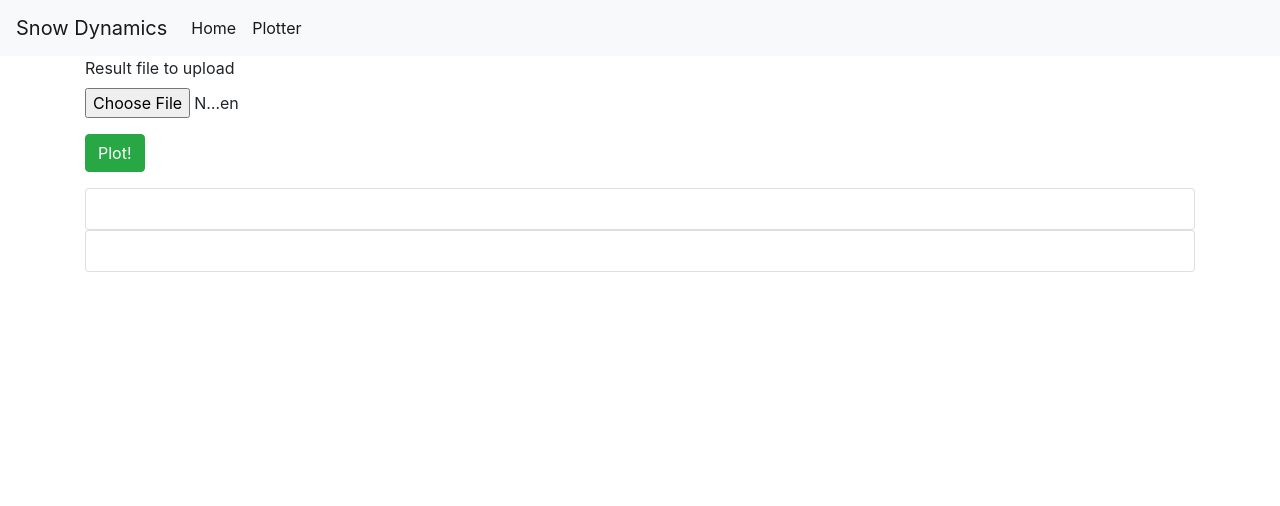
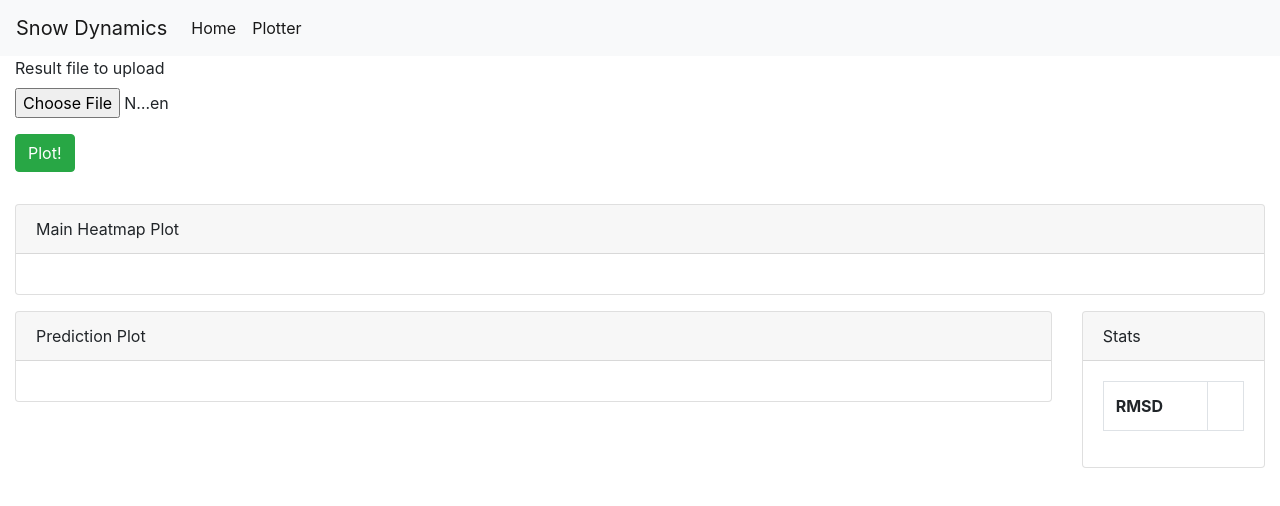
Before and after one commit to andersro93/School.ICT441.HydroPlotter, an Angular app: page /plotter in a window 1280 px wide. Shown: the top 506 px of the page. Built offline with nearby package versions, Linux system fonts and the light colour scheme.

Commit message:
Added some calculated stats for RootMeanSquareError Cleaned up the design Set the page to use full width instead of a small portion, it makes the graphs more visible

```diff
--- a/src/app/app.component.html
+++ b/src/app/app.component.html
@@ -1,5 +1,5 @@
 <app-navigation></app-navigation>
 
-<div class="container container-fluid">
+<div class="container-fluid">
   <router-outlet></router-outlet>
 </div>
--- a/src/app/app.module.ts
+++ b/src/app/app.module.ts
@@ -13,6 +13,7 @@ import {appRoutes} from './app.routes';
 import { PageNotFoundComponent } from './page-not-found/page-not-found.component';
 import { MainPlotComponent } from './plotter/main-plot/main-plot.component';
 import { PredictionPlotComponent } from './plotter/prediction-plot/prediction-plot.component';
+import { StatsComponent } from './plotter/stats/stats.component';
 
 
 @NgModule({
@@ -23,7 +24,8 @@ import { PredictionPlotComponent } from './plotter/prediction-plot/prediction-pl
     PlotterComponent,
     PageNotFoundComponent,
     MainPlotComponent,
-    PredictionPlotComponent
+    PredictionPlotComponent,
+    StatsComponent
   ],
   imports: [
     BrowserModule,
--- a/src/app/plotter/main-plot/main-plot.component.html
+++ b/src/app/plotter/main-plot/main-plot.component.html
@@ -1,4 +1,7 @@
 <div class="card">
+  <div class="card-header">
+    Main Heatmap Plot
+  </div>
   <div class="card-body">
     <div id="main_plot"></div>
   </div>
--- a/src/app/plotter/plotter.component.html
+++ b/src/app/plotter/plotter.component.html
@@ -14,13 +14,16 @@
   </form>
 </div>
 
-<div class="row">
+<div class="row mt-3">
   <div class="col-md-12">
     <app-main-plot [PlotEvent]="this.PlotEvent"></app-main-plot>
   </div>
 </div>
-<div class="row">
-  <div class="col-md-12">
+<div class="row mt-3">
+  <div class="col-md-10">
     <app-prediction-plot [PlotEvent]="this.PlotEvent"></app-prediction-plot>
   </div>
+  <div class="col-md-2">
+    <app-stats [PlotEvent]="this.PlotEvent"></app-stats>
+  </div>
 </div>
--- a/src/app/plotter/plotter.component.ts
+++ b/src/app/plotter/plotter.component.ts
@@ -70,7 +70,5 @@ export class PlotterComponent implements OnInit {
     this.PlotEvent.emit({
       PlotData: plotData
     });
-
-    console.log(plotData);
   }
 }
--- a/src/app/plotter/prediction-plot/prediction-plot.component.html
+++ b/src/app/plotter/prediction-plot/prediction-plot.component.html
@@ -1,4 +1,7 @@
 <div class="card">
+  <div class="card-header">
+    Prediction Plot
+  </div>
   <div class="card-body">
     <div id="prediction_plot"></div>
   </div>
--- a/src/app/plotter/prediction-plot/prediction-plot.component.ts
+++ b/src/app/plotter/prediction-plot/prediction-plot.component.ts
@@ -13,8 +13,6 @@ export class PredictionPlotComponent implements OnInit, OnDestroy {
   @Input() private PlotEvent: EventEmitter<PlotdataEvent>;
 
   private PlotData: Plotdata;
-
-  private Layout;
 
   private series: any[];
 
@@ -33,8 +31,6 @@ export class PredictionPlotComponent implements OnInit, OnDestroy {
   }
 
   private runPlotting() {
-    this.createLayoutArray();
-
     this.createSeries();
 
     this.plotTheData();
@@ -65,10 +61,6 @@ export class PredictionPlotComponent implements OnInit, OnDestroy {
     this.series = [observations, predictions];
   }
 
-  private createLayoutArray(): void {
-
-  }
-
   private plotTheData(): void {
     // noinspection TypeScriptValidateTypes
     Plotly.newPlot('prediction_plot', this.series);
--- /dev/null
+++ b/src/app/plotter/stats/stats.component.html
@@ -0,0 +1,19 @@
+<div class="card">
+  <div class="card-header">
+    Stats
+  </div>
+  <div class="card-body">
+    <table class="table table-bordered">
+      <tbody>
+        <tr>
+          <th>
+            RMSD
+          </th>
+          <td>
+            {{ RootMinSquareError }}
+          </td>
+        </tr>
+      </tbody>
+    </table>
+  </div>
+</div>
--- /dev/null
+++ b/src/app/plotter/stats/stats.component.ts
@@ -0,0 +1,49 @@
+import {Component, EventEmitter, Input, OnDestroy, OnInit} from '@angular/core';
+import {Plotdata} from '../../_models/plotdata';
+import {PlotdataEvent} from '../../_events/plotdataEvent';
+
+@Component({
+  selector: 'app-stats',
+  templateUrl: './stats.component.html',
+  styleUrls: ['./stats.component.css']
+})
+export class StatsComponent implements OnInit, OnDestroy {
+
+  @Input() private PlotEvent: EventEmitter<PlotdataEvent>;
+
+  public RootMinSquareError: Number;
+
+  private PlotData: Plotdata;
+
+  constructor() { }
+
+  ngOnInit() {
+    this.PlotEvent.subscribe(event => {
+      this.PlotData = event.PlotData;
+
+      this.calculateRootMeanSquareError();
+    });
+  }
+
+  ngOnDestroy(): void {
+    this.PlotEvent.unsubscribe();
+  }
+
+  private calculateRootMeanSquareError(): void {
+
+    let deviation_sum = 0;
+    let observations = 0;
+
+    this.PlotData.Timesteps.forEach(timestep => {
+      deviation_sum += (Number(timestep.Predicted) - Number(timestep.Observed)) ** 2;
+      observations++;
+    });
+
+    if (observations === 0) {
+      this.RootMinSquareError = 0;
+      return;
+    }
+
+    this.RootMinSquareError = Math.sqrt(deviation_sum / (observations - 1));
+  }
+}
```
Also changed, not shown: src/app/plotter/stats/stats.component.css (added).
